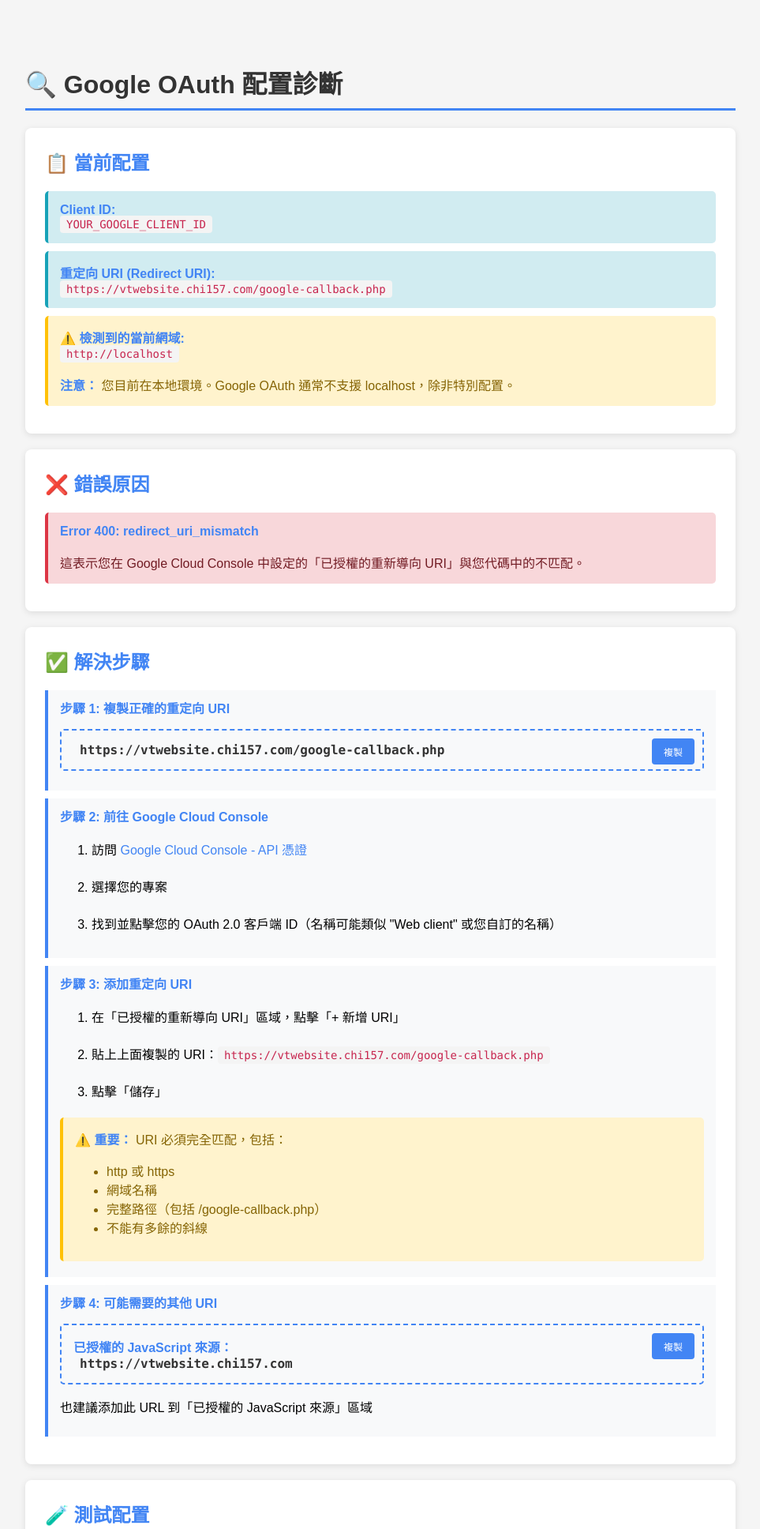
After one commit to chi157/vt-website, a PHP site: page /google-oauth-diagnostic.php in a window 1280 px wide. The commit adds this page. Shown: the top 1936 px of the page at 79% size, without its empty margins (158-1121 px from the left). Run offline with PHP 8.4, Linux system fonts and the light colour scheme.

Commit message:
Refactor Google OAuth callback to use file_get_contents instead of cURL and add error handling; create Google OAuth diagnostic tool for configuration validation

```diff
--- /dev/null
+++ b/vt-website-main/google-oauth-diagnostic.php
@@ -0,0 +1,286 @@
+<!DOCTYPE html>
+<html lang="zh-Hant">
+<head>
+    <meta charset="utf-8">
+    <meta name="viewport" content="width=device-width, initial-scale=1">
+    <title>Google OAuth 診斷工具</title>
+    <style>
+        body {
+            font-family: 'Microsoft YaHei', Arial, sans-serif;
+            max-width: 900px;
+            margin: 40px auto;
+            padding: 20px;
+            background: #f5f5f5;
+        }
+        .card {
+            background: white;
+            border-radius: 8px;
+            padding: 25px;
+            margin-bottom: 20px;
+            box-shadow: 0 2px 8px rgba(0,0,0,0.1);
+        }
+        h1 {
+            color: #333;
+            border-bottom: 3px solid #4285F4;
+            padding-bottom: 10px;
+        }
+        h2 {
+            color: #4285F4;
+            margin-top: 0;
+        }
+        .status {
+            padding: 15px;
+            border-radius: 5px;
+            margin: 10px 0;
+        }
+        .success {
+            background: #d4edda;
+            color: #155724;
+            border-left: 4px solid #28a745;
+        }
+        .error {
+            background: #f8d7da;
+            color: #721c24;
+            border-left: 4px solid #dc3545;
+        }
+        .warning {
+            background: #fff3cd;
+            color: #856404;
+            border-left: 4px solid #ffc107;
+        }
+        .info {
+            background: #d1ecf1;
+            color: #0c5460;
+            border-left: 4px solid #17a2b8;
+        }
+        code {
+            background: #f4f4f4;
+            padding: 3px 8px;
+            border-radius: 4px;
+            font-family: 'Consolas', monospace;
+            font-size: 14px;
+            color: #c7254e;
+        }
+        .copy-box {
+            background: #f8f9fa;
+            border: 2px dashed #4285F4;
+            padding: 15px;
+            margin: 15px 0;
+            border-radius: 5px;
+            position: relative;
+        }
+        .copy-box code {
+            background: transparent;
+            color: #333;
+            font-size: 16px;
+            font-weight: bold;
+        }
+        .copy-btn {
+            position: absolute;
+            right: 10px;
+            top: 10px;
+            padding: 8px 15px;
+            background: #4285F4;
+            color: white;
+            border: none;
+            border-radius: 4px;
+            cursor: pointer;
+            font-size: 12px;
+        }
+        .copy-btn:hover {
+            background: #357ae8;
+        }
+        ol {
+            line-height: 2;
+        }
+        ol li {
+            margin-bottom: 15px;
+        }
+        strong {
+            color: #4285F4;
+        }
+        a {
+            color: #4285F4;
+            text-decoration: none;
+        }
+        a:hover {
+            text-decoration: underline;
+        }
+        .step {
+            background: #f8f9fa;
+            padding: 10px 15px;
+            margin: 10px 0;
+            border-left: 4px solid #4285F4;
+        }
+        .test-button {
+            display: inline-block;
+            padding: 12px 25px;
+            background: #34A853;
+            color: white;
+            border-radius: 5px;
+            text-decoration: none;
+            margin-top: 15px;
+            font-weight: bold;
+        }
+        .test-button:hover {
+            background: #2d9148;
+            text-decoration: none;
+        }
+    </style>
+</head>
+<body>
+    <?php
+    require_once 'backend/config.php';
+
+    $currentUrl = (isset($_SERVER['HTTPS']) && $_SERVER['HTTPS'] === 'on' ? "https" : "http") . "://" . $_SERVER['HTTP_HOST'];
+    $redirectUri = GOOGLE_REDIRECT_URI;
+    $clientId = GOOGLE_CLIENT_ID;
+    ?>
+
+    <h1>🔍 Google OAuth 配置診斷</h1>
+
+    <div class="card">
+        <h2>📋 當前配置</h2>
+
+        <div class="status info">
+            <strong>Client ID:</strong><br>
+            <code><?php echo htmlspecialchars($clientId); ?></code>
+        </div>
+
+        <div class="status info">
+            <strong>重定向 URI (Redirect URI):</strong><br>
+            <code><?php echo htmlspecialchars($redirectUri); ?></code>
+        </div>
+
+        <div class="status warning">
+            <strong>⚠️ 檢測到的當前網域:</strong><br>
+            <code><?php echo htmlspecialchars($currentUrl); ?></code>
+            <?php if (strpos($currentUrl, 'localhost') !== false || strpos($currentUrl, '127.0.0.1') !== false): ?>
+                <br><br>
+                <strong>注意：</strong> 您目前在本地環境。Google OAuth 通常不支援 localhost，除非特別配置。
+            <?php endif; ?>
+        </div>
+    </div>
+
+    <div class="card">
+        <h2>❌ 錯誤原因</h2>
+        <div class="status error">
+            <strong>Error 400: redirect_uri_mismatch</strong>
+            <br><br>
+            這表示您在 Google Cloud Console 中設定的「已授權的重新導向 URI」與您代碼中的不匹配。
+        </div>
+    </div>
+
+    <div class="card">
+        <h2>✅ 解決步驟</h2>
+
+        <div class="step">
+            <strong>步驟 1: 複製正確的重定向 URI</strong>
+            <div class="copy-box">
+                <code id="redirectUri"><?php echo htmlspecialchars($redirectUri); ?></code>
+                <button class="copy-btn" onclick="copyToClipboard('redirectUri')">複製</button>
+            </div>
+        </div>
+
+        <div class="step">
+            <strong>步驟 2: 前往 Google Cloud Console</strong>
+            <ol>
+                <li>訪問 <a href="https://console.cloud.google.com/apis/credentials" target="_blank">Google Cloud Console - API 憑證</a></li>
+                <li>選擇您的專案</li>
+                <li>找到並點擊您的 OAuth 2.0 客戶端 ID（名稱可能類似 "Web client" 或您自訂的名稱）</li>
+            </ol>
+        </div>
+
+        <div class="step">
+            <strong>步驟 3: 添加重定向 URI</strong>
+            <ol>
+                <li>在「已授權的重新導向 URI」區域，點擊「+ 新增 URI」</li>
+                <li>貼上上面複製的 URI：<code><?php echo htmlspecialchars($redirectUri); ?></code></li>
+                <li>點擊「儲存」</li>
+            </ol>
+            <div class="status warning">
+                ⚠️ <strong>重要：</strong> URI 必須完全匹配，包括：
+                <ul>
+                    <li>http 或 https</li>
+                    <li>網域名稱</li>
+                    <li>完整路徑（包括 /google-callback.php）</li>
+                    <li>不能有多餘的斜線</li>
+                </ul>
+            </div>
+        </div>
+
+        <div class="step">
+            <strong>步驟 4: 可能需要的其他 URI</strong>
+            <div class="copy-box">
+                <strong>已授權的 JavaScript 來源：</strong><br>
+                <code id="jsOrigin"><?php echo htmlspecialchars(SITE_URL); ?></code>
+                <button class="copy-btn" onclick="copyToClipboard('jsOrigin')">複製</button>
+            </div>
+            <p>也建議添加此 URL 到「已授權的 JavaScript 來源」區域</p>
+        </div>
+    </div>
+
+    <div class="card">
+        <h2>🧪 測試配置</h2>
+        <p>完成上述步驟後，等待 1-2 分鐘讓 Google 更新配置，然後點擊下方按鈕測試：</p>
+
+        <?php
+        $googleAuthUrl = 'https://accounts.google.com/o/oauth2/v2/auth?' . http_build_query([
+            'client_id' => GOOGLE_CLIENT_ID,
+            'redirect_uri' => GOOGLE_REDIRECT_URI,
+            'response_type' => 'code',
+            'scope' => 'email profile',
+            'access_type' => 'online'
+        ]);
+        ?>
+
+        <a href="<?php echo htmlspecialchars($googleAuthUrl); ?>" class="test-button">
+            🔐 測試 Google 登入
+        </a>
+
+        <div class="status info" style="margin-top: 20px;">
+            <strong>💡 提示：</strong> 如果仍然失敗，請檢查：
+            <ul>
+                <li>是否已等待 1-2 分鐘讓配置生效</li>
+                <li>URI 是否完全一致（包括大小寫）</li>
+                <li>是否在正確的 Google Cloud 專案中</li>
+                <li>OAuth 同意畫面是否已設定</li>
+            </ul>
+        </div>
+    </div>
+
+    <div class="card">
+        <h2>📸 參考截圖配置</h2>
+        <div class="status info">
+            <strong>在 Google Cloud Console 中應該看起來像這樣：</strong><br><br>
+
+            <strong>已授權的 JavaScript 來源：</strong>
+            <pre style="background: #f4f4f4; padding: 10px; border-radius: 4px;"><?php echo htmlspecialchars(SITE_URL); ?></pre>
+
+            <strong>已授權的重新導向 URI：</strong>
+            <pre style="background: #f4f4f4; padding: 10px; border-radius: 4px;"><?php echo htmlspecialchars($redirectUri); ?></pre>
+        </div>
+    </div>
+
+    <script>
+        function copyToClipboard(elementId) {
+            const element = document.getElementById(elementId);
+            const text = element.textContent;
+
+            navigator.clipboard.writeText(text).then(function() {
+                const btn = element.nextElementSibling;
+                const originalText = btn.textContent;
+                btn.textContent = '✓ 已複製';
+                btn.style.background = '#28a745';
+
+                setTimeout(function() {
+                    btn.textContent = originalText;
+                    btn.style.background = '#4285F4';
+                }, 2000);
+            }, function(err) {
+                alert('複製失敗，請手動複製');
+            });
+        }
+    </script>
+</body>
+</html>
```
Also changed, not shown: vt-website-main/ENABLE_CURL.md (added, +30 -0 lines), vt-website-main/google-callback.php (+24 -15 lines).
